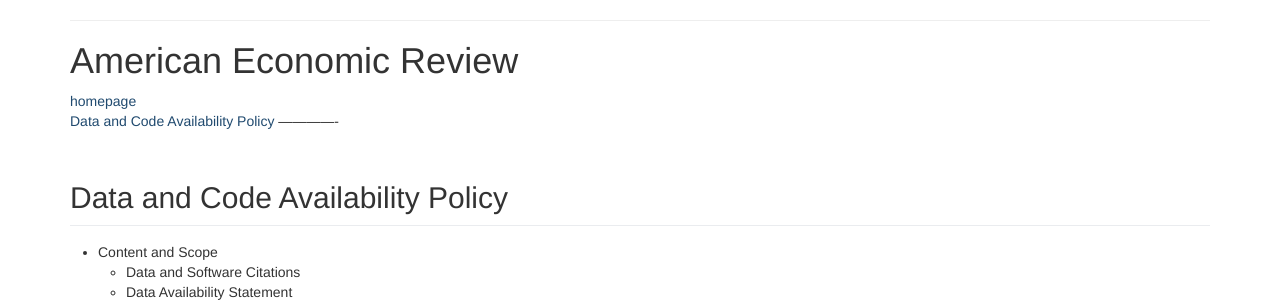
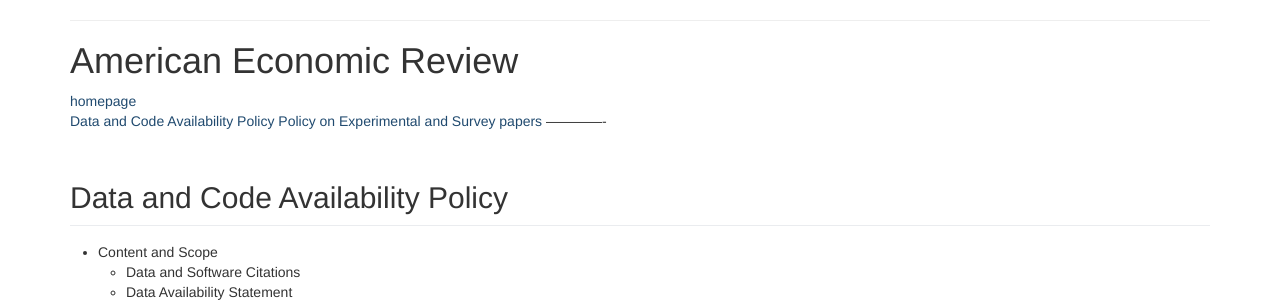
Before and after one commit to REStud/guidance, a Jekyll site: the page built from DAP/AER.md, in a window 1280 px wide. Shown: the top 304 px of the page. Built offline with Jekyll 4.4.1, drawn with Linux system fonts in a browser that asks for light colours; our own code applies the rules of GitHub Pages for plain Markdown files.

Commit message:
add AER Policy on Experimental and Survey papers

```diff
--- a/DAP/AER.md
+++ b/DAP/AER.md
@@ -3,6 +3,7 @@
 
 [homepage](https://www.aeaweb.org/journals/aer)<br/>
 [Data and Code Availability Policy](https://www.aeaweb.org/journals/data/data-code-policy)
+[Policy on Experimental and Survey papers](https://www.aeaweb.org/journals/data/policy-experimental)
 -------------
 ## Data and Code Availability Policy
 
```
Also changed, not shown: DAP/DAP_top6.md (+1 -0 lines).
